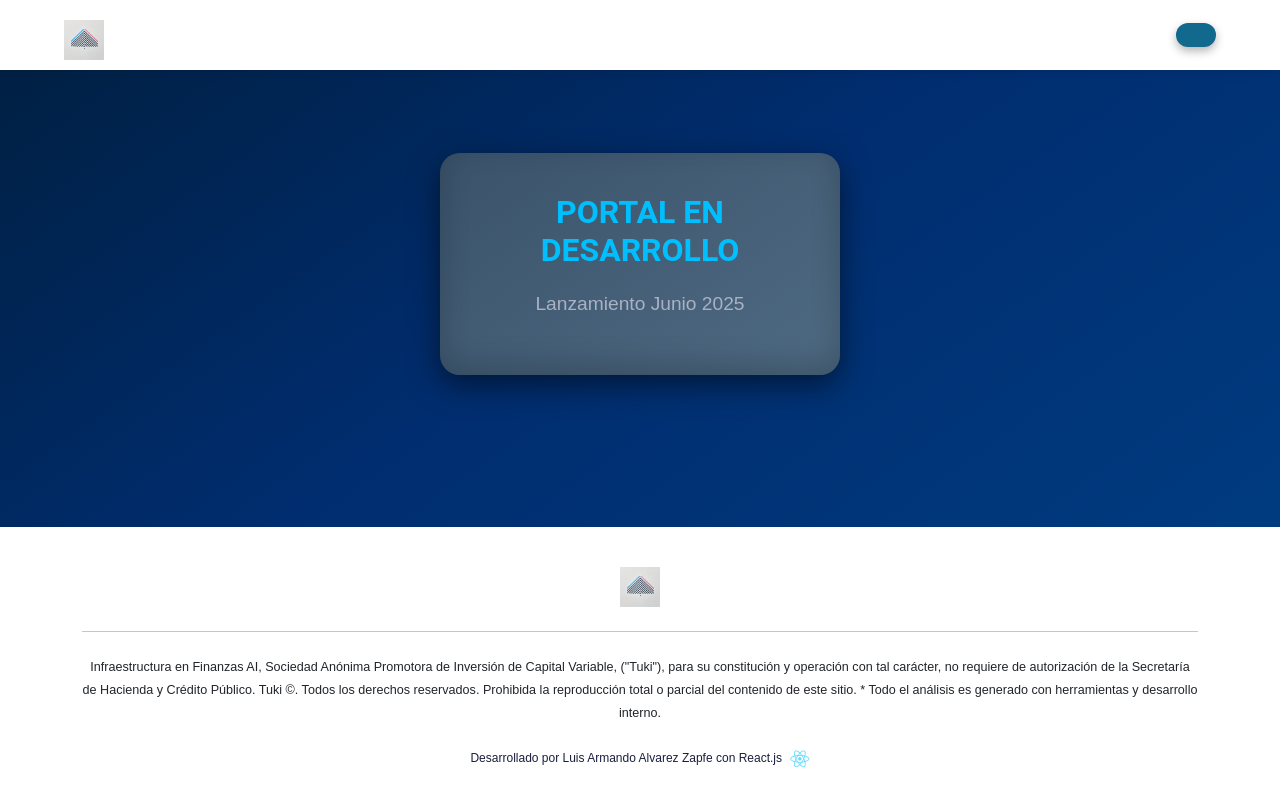
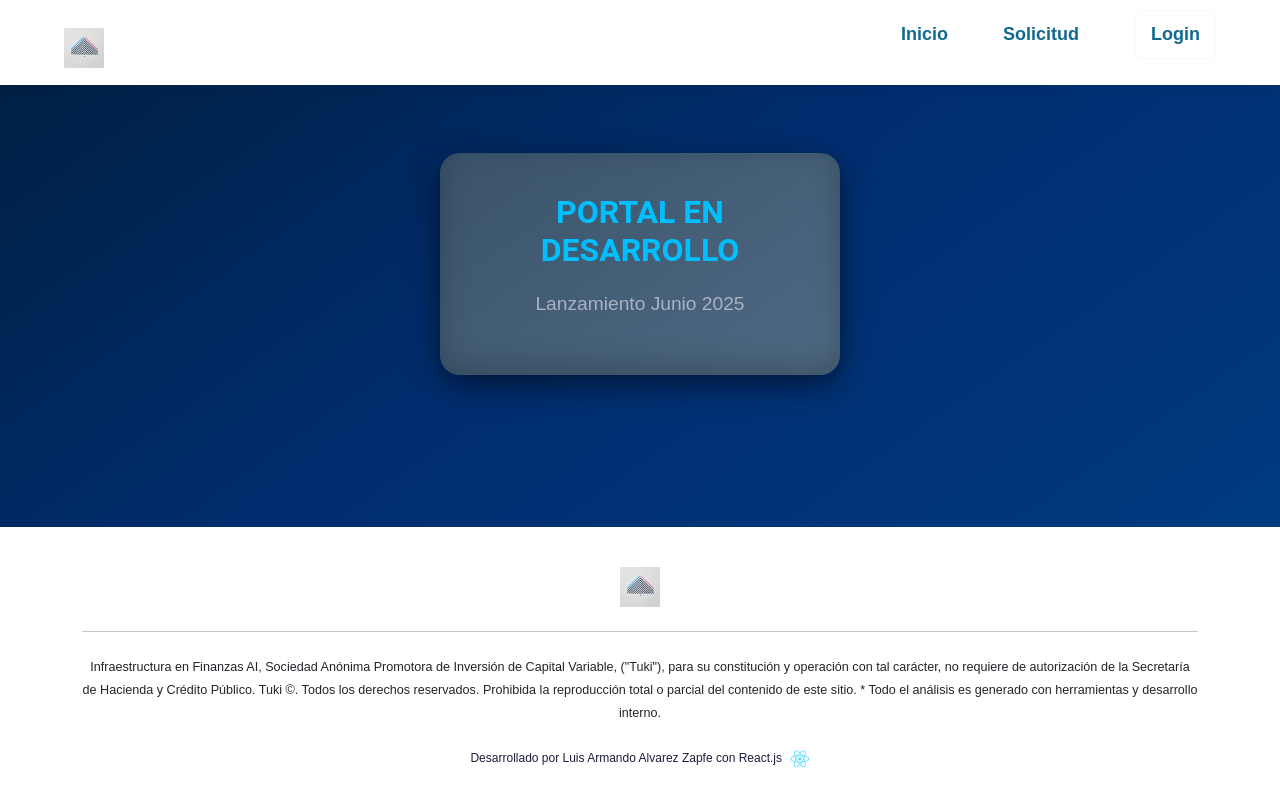
Before and after one commit to alvarezzapfe/tukiapp, a React (Create React App) app: page /login in a window 1280 px wide. Built offline with nearby package versions, Linux system fonts and the light colour scheme.

Commit message:
Ajustes para deployment  3 en Vercel

```diff
--- a/src/assets/css/navbar.css
+++ b/src/assets/css/navbar.css
@@ -29,74 +29,59 @@
 }
 
 /* Menú */
-/* Ajustes para el menú desplegable en versión móvil */
 .navbar-menu {
-  display: none; /* Ocultar por defecto */
-  flex-direction: column; /* Cambiar a diseño vertical */
-  position: absolute;
-  top: 60px;
-  right: 0;
-  background: #ffffff; /* Fondo blanco */
-  width: 80%; /* Ocupa el 80% del ancho de la pantalla */
-  padding: 20px 10px; /* Espaciado interno */
-  box-shadow: 0 4px 15px rgba(0, 0, 0, 0.1); /* Sombra */
-  border-radius: 10px;
-  z-index: 1000;
-  transition: transform 0.3s ease-in-out, opacity 0.3s ease-in-out;
+  display: flex;
+  gap: 25px; /* Más espacio entre elementos */
+  align-items: center;
+  list-style: none;
 }
 
-/* Mostrar el menú cuando está abierto */
-.navbar-menu.show {
-  display: flex;
-}
-
-/* Estilo de los enlaces en versión móvil */
+/* Enlaces del menú */
 .navbar-menu li a {
-  font-size: 18px; /* Tamaño de fuente */
-  padding: 15px; /* Espaciado para mejor clicabilidad */
-  text-align: left; /* Alinear a la izquierda */
-  color: #11698e;
+  color: #11698e; /* Verde azulado profundo */
+  text-decoration: none;
+  font-size: 18px;
+  font-weight: bold;
+  padding: 10px 15px; /* Espaciado interno para mejor clicabilidad */
   border-radius: 5px;
-  transition: background 0.3s ease, color 0.3s ease;
+  transition: all 0.3s ease;
 }
 
 .navbar-menu li a:hover {
+  color: #ffffff;
+  background: #16c79a; /* Verde menta brillante */
+  box-shadow: 0 4px 15px rgba(22, 199, 154, 0.5); /* Sombra ligera */
+}
+
+/* Opción activa */
+.navbar-menu li a.active {
   background: #16c79a;
   color: #ffffff;
-}
-
-/* Para separar los elementos del menú */
-.navbar-menu li {
-  margin-bottom: 10px;
-}
-
-.navbar-menu li:last-child {
-  margin-bottom: 0; /* Elimina el margen en el último elemento */
+  font-weight: bold;
+  box-shadow: 0 4px 15px rgba(22, 199, 154, 0.5); /* Sombra ligera */
 }
 
 /* Menú responsivo: Botón hamburguesa */
-/* Botón hamburguesa */
 .menu-toggle {
-  display: flex;
+  display: none;
   flex-direction: column;
   justify-content: space-between;
   height: 24px;
   width: 30px;
   cursor: pointer;
-  z-index: 1100; /* Asegura que esté sobre el menú */
 }
 
 .menu-toggle .bar {
   height: 3px;
   width: 100%;
-  background: #11698e; /* Color del botón */
+  background: #11698e;
   border-radius: 10px;
   transition: all 0.3s ease-in-out;
 }
 
-/* Cambios al abrir el menú */
+/* Animación de barra al abrir el menú */
 .menu-toggle.open .bar:nth-child(1) {
-  transform: translateY(8px) rotate(45deg);
+  transform: translateY(9px) rotate(45deg);
 }
 
 .menu-toggle.open .bar:nth-child(2) {
@@ -104,7 +89,7 @@
 }
 
 .menu-toggle.open .bar:nth-child(3) {
-  transform: translateY(-8px) rotate(-45deg);
+  transform: translateY(-9px) rotate(-45deg);
 }
 
 /* Transiciones de entrada para el menú */
```
